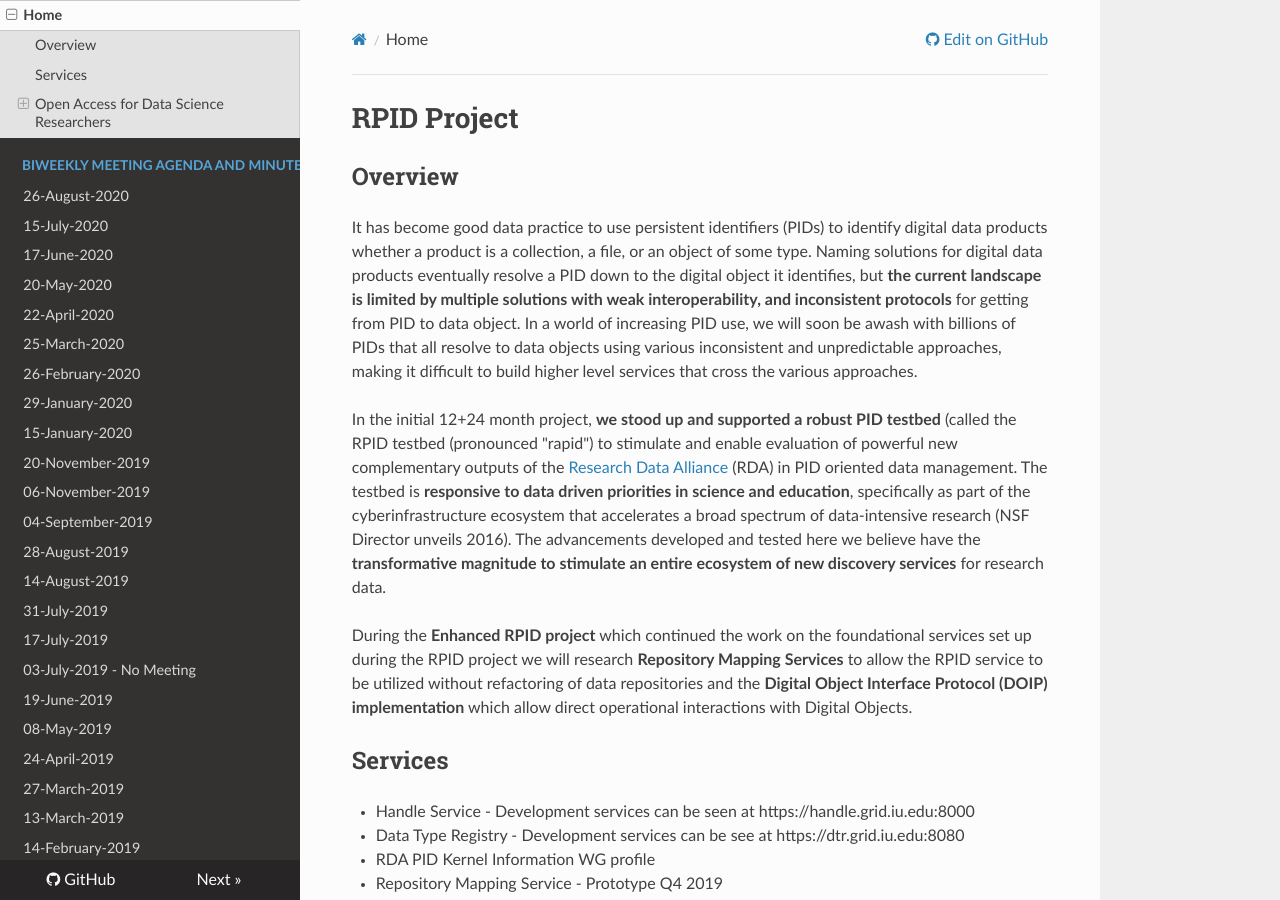
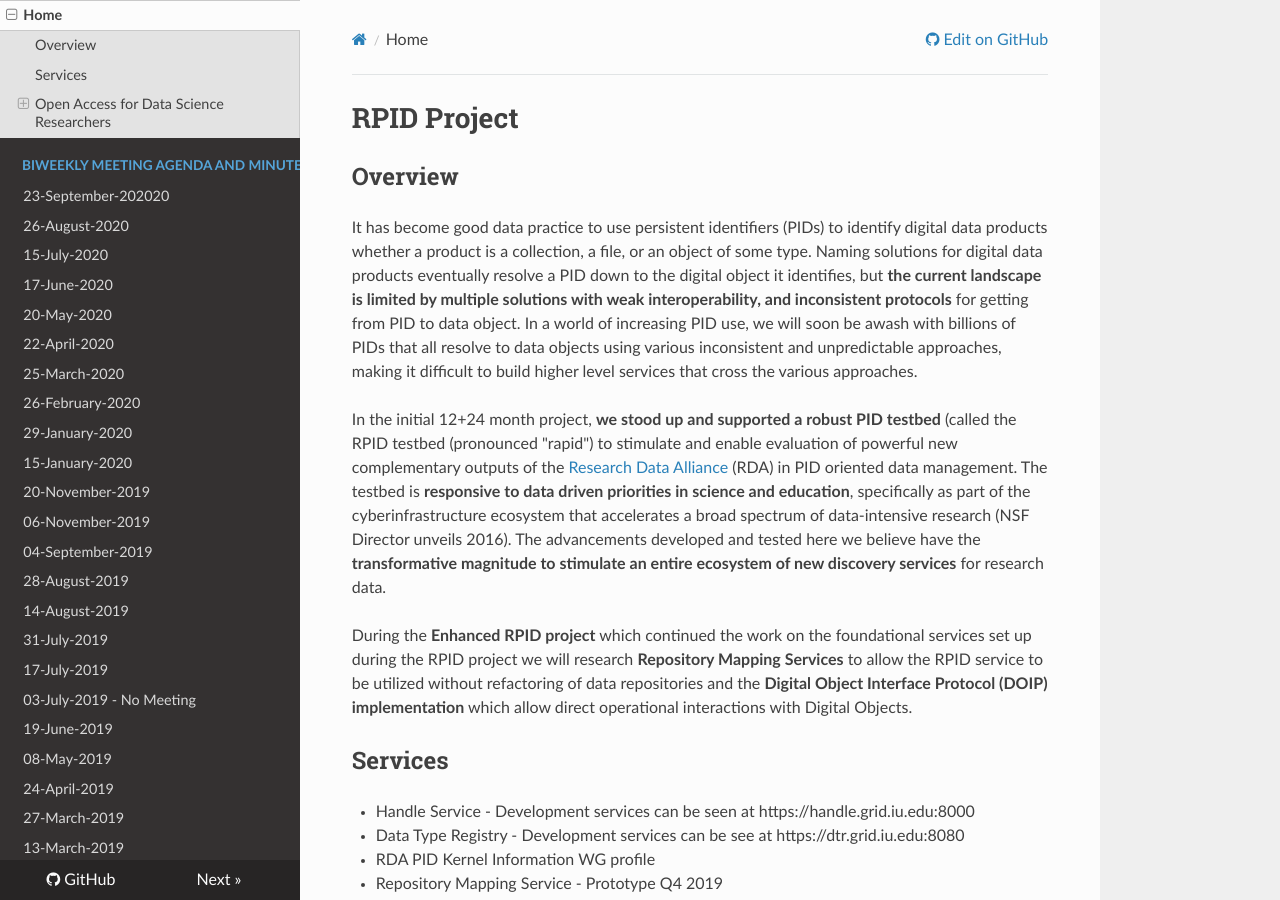
Before and after one commit to rpidproject/rpid, an MkDocs documentation site: the page built from docs/index.md, in a window 1280 px wide and 900 px high. Built offline with MkDocs 1.6.1, drawn with Linux system fonts in a browser that asks for light colours; nearby versions of some CDN libraries; old or Windows-style settings are respelled for this version of MkDocs.

Commit message:
Add Sept23 Meeting Agenda

```diff
--- a/mkdocs.yml
+++ b/mkdocs.yml
@@ -9,6 +9,7 @@
 pages:
 - Home: 'index.md'
 - BiWeekly Meeting Agenda and Minutes:
+  - '23-September-202020': '23-September-202020.md'
   - '26-August-2020': '26-August-2020.md'
   - '15-July-2020': '15-July-2020.md'
   - '17-June-2020': '17-June-2020.md'
```
